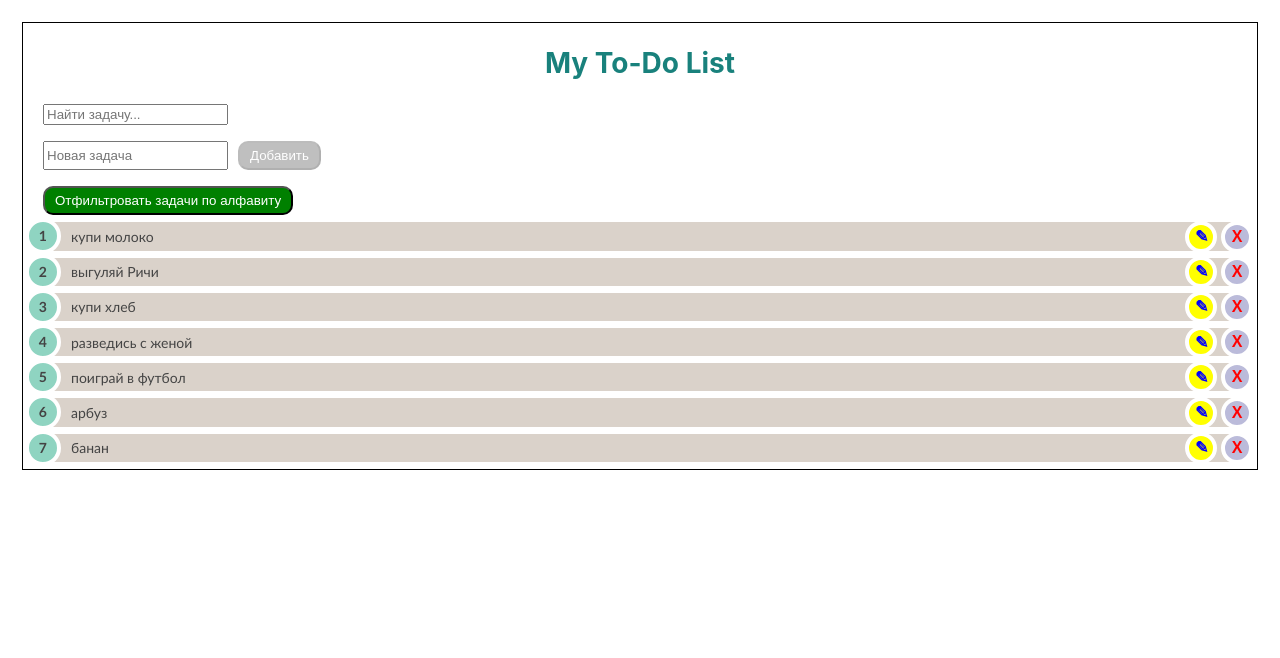
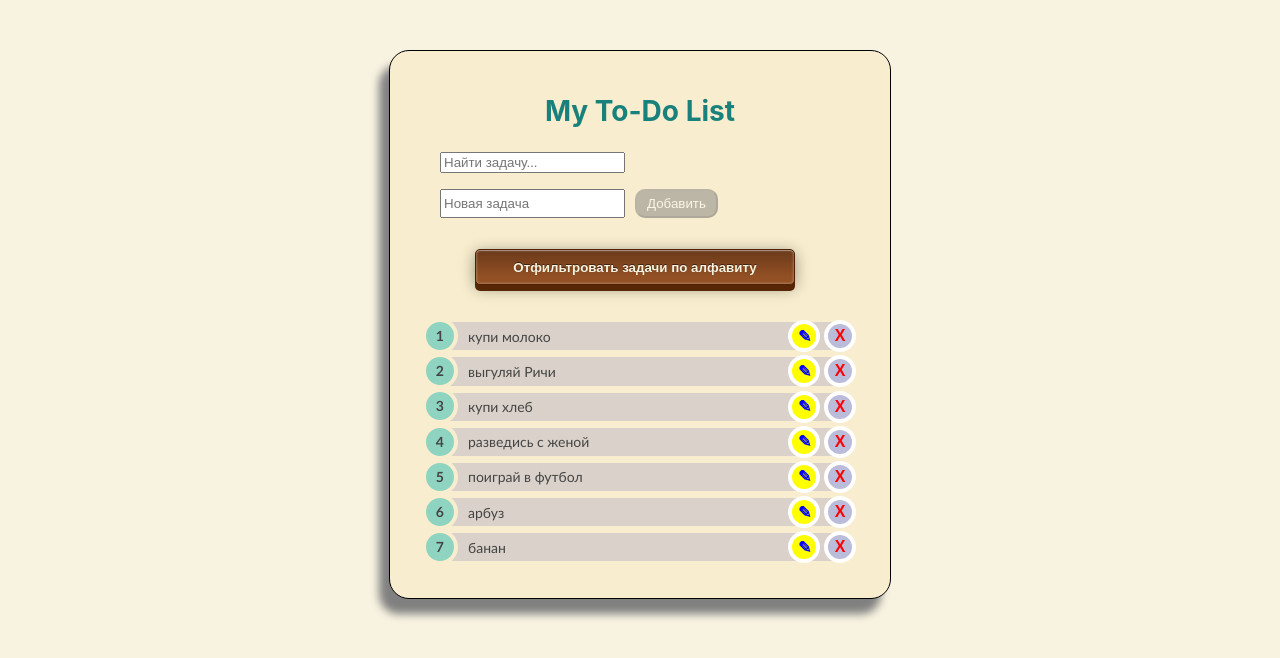
Before and after one commit to vitalyvitmens/todo-list-context-api-react, a React (Create React App) app in the folder my-app/: page / in a window 1280 px wide. Shown: the top 658 px of the page. Built offline with nearby package versions, Linux system fonts and the light colour scheme; data requests are answered from the project's data file.

Commit message:
add data in project

```diff
--- a/my-app/src/App.js
+++ b/my-app/src/App.js
@@ -5,7 +5,7 @@ import {
 	useRequestDeleteTodo,
 	useRequestGetTodos,
 	useRequestUpdateTodo,
-} from './json-server-hooks/index'
+} from './hooks/index'
 import styles from './app.module.css'
 import { AppContext } from './context'
 
@@ -105,7 +105,7 @@ export const App = () => {
 				<TodoForm/>
 				<p></p>
 				<button
-					className={styles.btnGreen}
+					className={styles.btnBrown}
 					onClick={sortHandler}
 					disabled={todosServer.length === 0}
 				>
--- a/my-app/src/app.module.css
+++ b/my-app/src/app.module.css
@@ -1,3 +1,15 @@
+.appNav {
+	text-align: center;
+	display: flex;
+	margin: auto;
+	justify-content: space-around;
+}
+
+li {
+	display: flex;
+	margin-bottom: 50px;
+}
+
 .app {
 	text-align: left;
 	display: flex;
@@ -6,9 +18,20 @@
 }
 
 .container {
+	width: 400px;
 	border: 1px solid black;
-	padding: 0 20px;
-	margin: 2px;
+	border-radius: 20px;
+	background-color: rgb(248, 237, 206);
+	padding: 20px 50px 30px 50px;
+	margin: auto;
+	box-shadow: -10px 15px 8px grey;
+}
+
+h2 {
+	color: rgb(25, 129, 124);
+	font-size: 1.75rem;
+	text-align: center;
+	margin-top: 0 10px;
 }
 
 h3 {
@@ -16,6 +39,10 @@ h3 {
 	color: black;
 	margin: 10px;
 	padding: 10px;
+}
+
+.form {
+	display: flex;
 }
 
 ol {
@@ -49,7 +76,7 @@ ol:before {
 	height: 2em;
 	width: 2em;
 	line-height: 2em;
-	border: 0.3em solid #ffffff;
+	border: 0.3em solid rgb(248, 237, 206);
 	text-align: center;
 	font-weight: bold;
 	border-radius: 2em;
@@ -65,7 +92,7 @@ span {
 	height: 2em;
 	width: 2em;
 	line-height: 2em;
-	border: 0.3em solid #ffffff;
+	border: 0.3em solid rgb(248, 237, 206);
 	text-align: center;
 	font-weight: bold;
 	border-radius: 2em;
@@ -76,6 +103,47 @@ span:hover {
 	animation: span 1s infinite;
 }
 
+.btnBrown {
+	margin: 15px 35px;
+	margin-bottom: 30px;
+	width: 80%;
+	display: inline-block;
+	font-weight: bold;
+	color: rgb(248, 243, 225);
+	text-decoration: none;
+	text-shadow: 0 -1px rgba(0, 0, 0, 0.5);
+	user-select: none;
+	padding: 0.7em 1.5em;
+	border: 1px solid rgb(80, 32, 0);
+	border-radius: 5px;
+	outline: none;
+	background: rgb(147, 80, 36)
+		linear-gradient(rgb(106, 58, 26), rgb(147, 80, 36) 80%);
+	box-shadow: 0 6px rgb(86, 38, 6), 0 3px 15px rgba(0, 0, 0, 0.4),
+		inset 0 1px rgba(255, 255, 255, 0.3), inset 0 0 3px rgba(255, 255, 255, 0.5);
+	transition: 0.2s;
+}
+
+.btnBrown:hover {
+	background: rgb(167, 91, 41)
+		linear-gradient(rgb(126, 69, 31), rgb(167, 91, 41) 80%);
+}
+
+.btnBrown:active {
+	background: rgb(120, 63, 25)
+		linear-gradient(rgb(120, 63, 25) 20%, rgb(167, 91, 41));
+	box-shadow: 0 2px rgb(86, 38, 6), 0 1px 6px rgba(0, 0, 0, 0.4),
+		inset 0 1px rgba(255, 255, 255, 0.3), inset 0 0 3px rgba(255, 255, 255, 0.5);
+	-webkit-transform: translate(0, 4px);
+	transform: translate(0, 4px);
+}
+
+.btnBrown:disabled {
+	background-color: grey;
+	color: rgb(248, 243, 225);
+	opacity: 0.5;
+}
+
 @keyframes span {
 	0% {
 		transform: rotate(0deg);
@@ -84,91 +152,3 @@ span:hover {
 		transform: rotate(360deg);
 	}
 }
-
-.container {
-	border: 1px solid black;
-	padding: 0 20px;
-	margin: 2px;
-}
-
-h2 {
-	color: rgb(25, 129, 124);
-	font-size: 1.75rem;
-	text-align: center;
-	margin-top: 0 10px;
-}
-
-.form {
-	display: flex;
-}
-
-.deleteBtn {
-	position: absolute;
-	right: -1em;
-	top: 50%;
-	margin-top: -1em;
-	background: rgb(187, 187, 218);
-	height: 2em;
-	width: 2em;
-	color: red;
-	border: 0.3em solid #ffffff;
-	text-align: center;
-	font-size: 1rem;
-	font-weight: 600;
-	border-radius: 2em;
-}
-
-.deleteBtn:hover {
-	background: rgb(158, 36, 36);
-}
-
-.deleteBtn:active {
-	background: #fff;
-	color: #f0ecec;
-}
-.updateBtn {
-	position: absolute;
-	right: 1.25em;
-	top: 50%;
-	margin-top: -1em;
-	background: rgb(187, 187, 218);
-	height: 2em;
-	width: 2em;
-	color: blue;
-	border: 0.3em solid #ffffff;
-	text-align: center;
-	font-size: 1rem;
-	font-weight: 600;
-	border-radius: 2em;
-}
-
-.updateBtn:hover {
-	background: rgb(158, 36, 36);
-}
-
-.updateBtn:active {
-	background: #fff;
-	color: #f0ecec;
-}
-
-.btnGreen {
-	background-color: green;
-	color: white;
-	border-radius: 10px;
-	padding: 5px 10px;
-	margin-left: 5px 5px;
-}
-
-.btnGreen:hover {
-	opacity: 0.8;
-}
-
-.btnGreen:active {
-	opacity: 0.5;
-}
-
-.btnGreen:disabled {
-	background-color: grey;
-	color: white;
-	opacity: 0.5;
-}
--- a/my-app/src/index.css
+++ b/my-app/src/index.css
@@ -1,6 +1,7 @@
 body {
-	margin: 0;
-	padding: 20px;
+  margin: 50px;
+
+  background-color: rgb(248, 243, 225);
   font-family: -apple-system, BlinkMacSystemFont, 'Segoe UI', 'Roboto', 'Oxygen',
     'Ubuntu', 'Cantarell', 'Fira Sans', 'Droid Sans', 'Helvetica Neue',
     sans-serif;
```
Also changed, not shown: my-app/src/hooks/index.js (renamed from my-app/src/json-server-hooks/index.js), my-app/src/hooks/use-request-add-todo.js (renamed from my-app/src/json-server-hooks/use-request-add-todo.js), my-app/src/hooks/use-request-delete-todo.js (renamed from my-app/src/json-server-hooks/use-request-delete-todo.js), my-app/src/hooks/use-request-get-todos.js (renamed from my-app/src/json-server-hooks/use-request-get-todos.js), my-app/src/hooks/use-request-update-todo.js (renamed from my-app/src/json-server-hooks/use-request-update-todo.js). Lines whose indentation alone changed are shown as unchanged.
